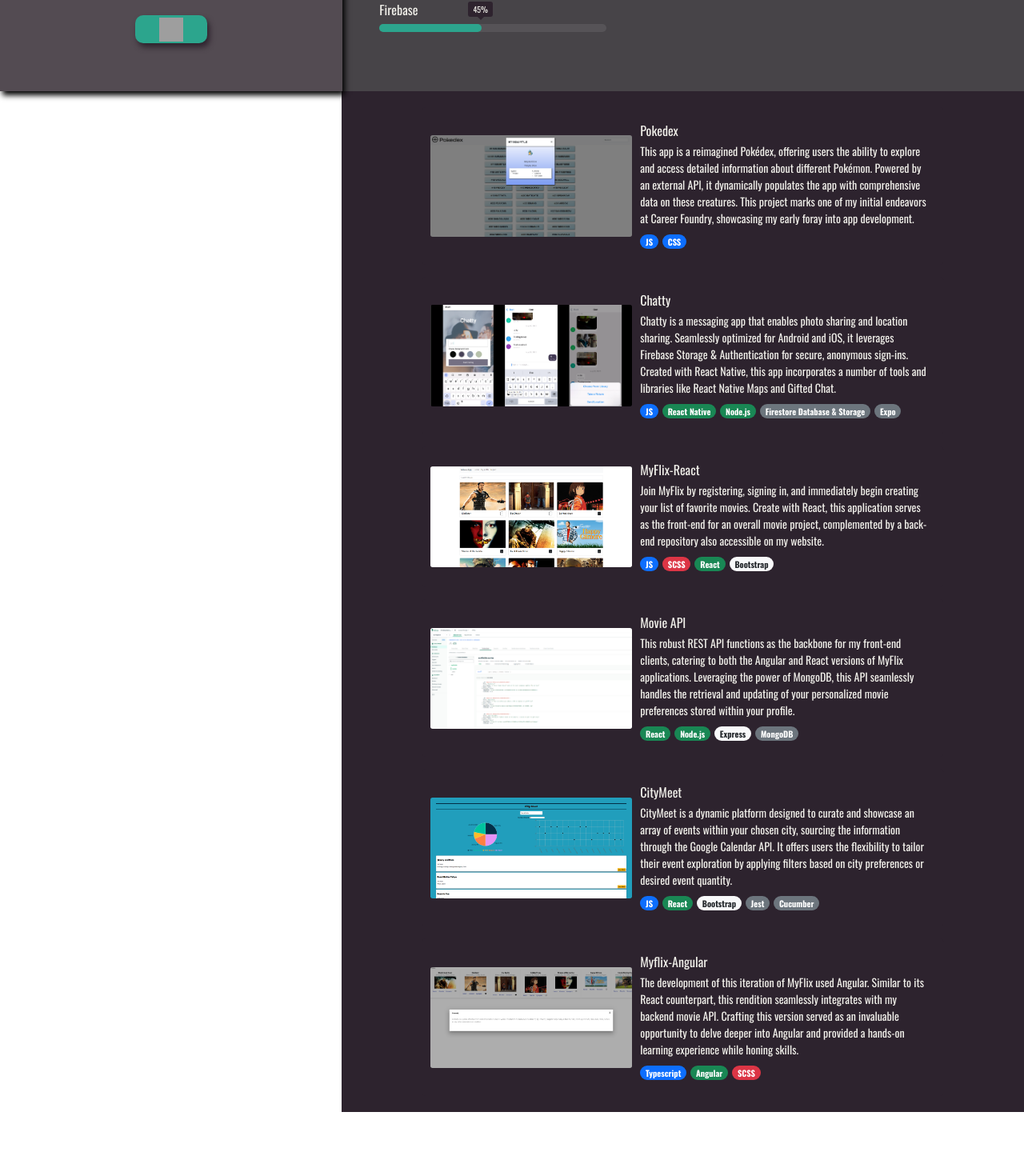
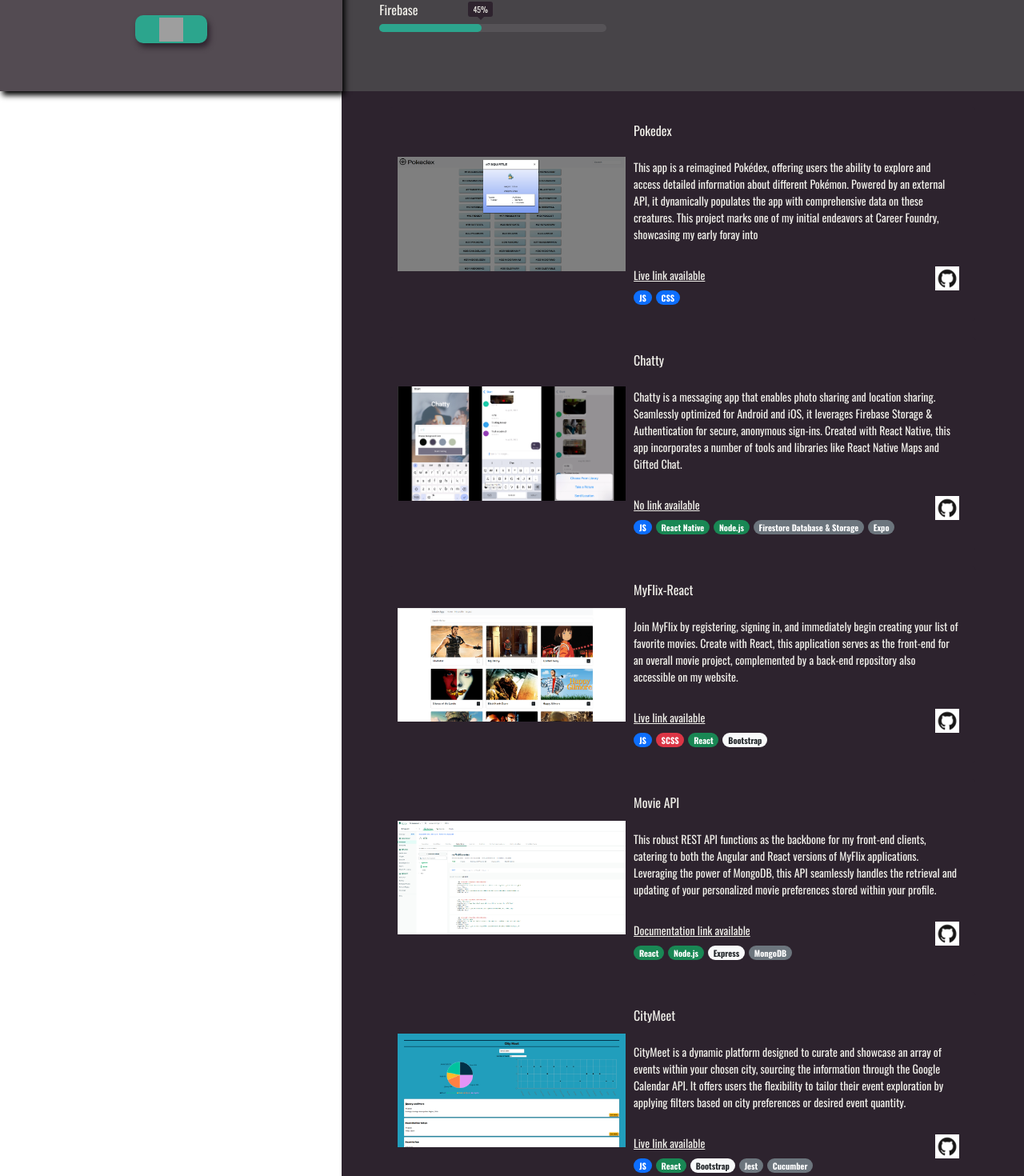
Before and after one commit to GenAnderson/WebProfile, a React (Create React App) app: page / in a window 1280 px wide. Shown: the part 686-2156 px from the top of the page at 80% size. Before the commit the page ends 2076 px from the top, so only its background shows below. Built offline with nearby package versions, Linux system fonts and the light colour scheme; grey boxes are pictures that could not be loaded.

Commit message:
fixed projects layout issue

```diff
--- a/src/App.jsx
+++ b/src/App.jsx
@@ -3,6 +3,7 @@
 import About from "./components/about.component.jsx";
 
 import "./App.scss";
+import "./components/Projects.styles.scss";
 
 // bootstrap imports
 import "bootstrap/dist/css/bootstrap.min.css";
--- a/src/components/Nav.styles.scss
+++ b/src/components/Nav.styles.scss
@@ -24,7 +24,6 @@
     background-color: #2ca58d;
     margin-bottom: 5rem;
     border-radius: 1rem;
-    // border: black 0.2rem solid;
     padding: 0.2rem 3rem;
     align-self: center;
     box-shadow: 0.3rem 0.5rem 0.7rem #2e232e;
--- a/src/components/Projects.component.jsx
+++ b/src/components/Projects.component.jsx
@@ -27,26 +27,31 @@
   });
 
   return (
-    <div id="projects" className="ProjectsContainer">
-      <a
-        href="https://github.com/GenAnderson/pokedex"
-        target="_blank"
-        rel="noreferrer"
-        ref={cardRef1}
-        className={`${visible1 ? "shiftUp" : ""}`}
-      >
-        <Card>
+    <div id="projects" className="ProjectsContainer" container>
+      <Card ref={cardRef1} className={`${visible1 ? "shiftUp" : ""}`} row>
         <Card.Img src="pokedex.png"></Card.Img>
-          <Card.Body>
+        <Card.Body container>
           <Card.Title>Pokedex</Card.Title>
+
           <Card.Text>
             This app is a reimagined Pokédex, offering users the ability to
             explore and access detailed information about different Pokémon.
             Powered by an external API, it dynamically populates the app with
-              comprehensive data on these creatures. This project marks one of
-              my initial endeavors at Career Foundry, showcasing my early foray
-              into app development.
+            comprehensive data on these creatures. This project marks one of my
+            initial endeavors at Career Foundry, showcasing my early foray into
           </Card.Text>
+
+          <div class="cardLinks">
+            <Card.Link href="https://genanderson.github.io/pokedex/">
+              <u>Live link available</u>
+            </Card.Link>
+            <Card.Link
+              href="https://github.com/GenAnderson/pokedex"
+              className="gitHubLink"
+            >
+              <img src="whiteGitHub.png" alt="github icon" />
+            </Card.Link>
+          </div>
           <Stack direction="horizontal" gap={2}>
             <Badge pill bg="primary">
               JS
@@ -57,15 +62,8 @@
           </Stack>
         </Card.Body>
       </Card>
-      </a>
-      <a
-        href="https://github.com/GenAnderson/chat-demo"
-        target="_blank"
-        rel="noreferrer"
-        ref={cardRef2}
-        className={`${visible2 ? "shiftUp" : ""}`}
-      >
-        <Card>
+
+      <Card ref={cardRef2} className={`${visible2 ? "shiftUp" : ""}`}>
         <Card.Img src="Chatty.png"></Card.Img>
         <Card.Body>
           <Card.Title>Chatty</Card.Title>
@@ -76,6 +74,14 @@
             Created with React Native, this app incorporates a number of tools
             and libraries like React Native Maps and Gifted Chat.
           </Card.Text>
+          <div class="cardLinks">
+            <Card.Link href="#projects">
+              <u>No link available</u>
+            </Card.Link>
+            <Card.Link href="https://github.com/GenAnderson/chat-demo">
+              <img src="whiteGitHub.png" alt="github icon" />
+            </Card.Link>
+          </div>
           <Stack direction="horizontal" gap={2}>
             <Badge pill bg="primary">
               JS
@@ -95,16 +101,8 @@
           </Stack>
         </Card.Body>
       </Card>
-      </a>
 
-      <a
-        href="https://github.com/GenAnderson/myFlix-client"
-        target="_blank"
-        rel="noreferrer"
-        ref={cardRef3}
-        className={`${visible3 ? "shiftUp" : ""}`}
-      >
-        <Card>
+      <Card ref={cardRef3} className={`${visible3 ? "shiftUp" : ""}`}>
         <Card.Img src="MyFlix-client1.png"></Card.Img>
         <Card.Body>
           <Card.Title>MyFlix-React</Card.Title>
@@ -112,9 +110,16 @@
             Join MyFlix by registering, signing in, and immediately begin
             creating your list of favorite movies. Create with React, this
             application serves as the front-end for an overall movie project,
-              complemented by a back-end repository also accessible on my
-              website.
+            complemented by a back-end repository also accessible on my website.
           </Card.Text>
+          <div class="cardLinks">
+            <Card.Link href="https://bestmovielist.netlify.app/login">
+              <u>Live link available</u>
+            </Card.Link>
+            <Card.Link href="https://github.com/GenAnderson/myFlix-client">
+              <img src="whiteGitHub.png" alt="github icon" />
+            </Card.Link>
+          </div>
           <Stack direction="horizontal" gap={2}>
             <Badge pill bg="primary">
               JS
@@ -131,16 +136,8 @@
           </Stack>
         </Card.Body>
       </Card>
-      </a>
 
-      <a
-        href="https://github.com/GenAnderson/movieAPI"
-        target="_blank"
-        rel="noreferrer"
-        ref={cardRef4}
-        className={`${visible4 ? "shiftUp" : ""}`}
-      >
-        <Card>
+      <Card ref={cardRef4} className={`${visible4 ? "shiftUp" : ""}`}>
         <Card.Img src="MovieApp2.png"></Card.Img>
         <Card.Body>
           <Card.Title>Movie API</Card.Title>
@@ -151,6 +148,14 @@
             handles the retrieval and updating of your personalized movie
             preferences stored within your profile.
           </Card.Text>
+          <div class="cardLinks">
+            <Card.Link href="https://movieapi-yazx.onrender.com/documentation.html">
+              <u>Documentation link available</u>
+            </Card.Link>
+            <Card.Link href="https://github.com/GenAnderson/movieAPI">
+              <img src="whiteGitHub.png" alt="github icon" />
+            </Card.Link>
+          </div>
           <Stack direction="horizontal" gap={2}>
             <Badge pill bg="success">
               React
@@ -167,26 +172,26 @@
           </Stack>
         </Card.Body>
       </Card>
-      </a>
 
-      <a
-        href="https://github.com/GenAnderson/citymeet"
-        target="_blank"
-        rel="noreferrer"
-        ref={cardRef5}
-        className={`${visible5 ? "shiftUp" : ""}`}
-      >
-        <Card>
+      <Card ref={cardRef5} className={`${visible5 ? "shiftUp" : ""}`}>
         <Card.Img src="CityMeet.png"></Card.Img>
         <Card.Body>
           <Card.Title>CityMeet</Card.Title>
           <Card.Text>
             CityMeet is a dynamic platform designed to curate and showcase an
             array of events within your chosen city, sourcing the information
-              through the Google Calendar API. It offers users the flexibility
-              to tailor their event exploration by applying filters based on
-              city preferences or desired event quantity.
+            through the Google Calendar API. It offers users the flexibility to
+            tailor their event exploration by applying filters based on city
+            preferences or desired event quantity.
           </Card.Text>
+          <div class="cardLinks">
+            <Card.Link href="https://genanderson.github.io/citymeet/">
+              <u>Live link available</u>
+            </Card.Link>
+            <Card.Link href="https://github.com/GenAnderson/citymeet">
+              <img src="whiteGitHub.png" alt="github icon" />
+            </Card.Link>
+          </div>
           <Stack direction="horizontal" gap={2}>
             <Badge pill bg="primary">
               JS
@@ -206,26 +211,26 @@
           </Stack>
         </Card.Body>
       </Card>
-      </a>
 
-      <a
-        href="https://github.com/GenAnderson/myFlix-Angular"
-        target="_blank"
-        rel="noreferrer"
-        ref={cardRef6}
-        className={`${visible6 ? "shiftUp" : ""}`}
-      >
-        <Card>
+      <Card ref={cardRef6} className={`${visible6 ? "shiftUp" : ""}`}>
         <Card.Img src="MyFlix-angular1.png"></Card.Img>
         <Card.Body>
           <Card.Title>Myflix-Angular</Card.Title>
           <Card.Text>
-              The development of this iteration of MyFlix used Angular. Similar
-              to its React counterpart, this rendition seamlessly integrates
-              with my backend movie API. Crafting this version served as an
-              invaluable opportunity to delve deeper into Angular and provided a
-              hands-on learning experience while honing skills.
+            The development of this iteration of MyFlix used Angular. Similar to
+            its React counterpart, this rendition seamlessly integrates with my
+            backend movie API. Crafting this version served as an invaluable
+            opportunity to delve deeper into Angular and provided a hands-on
+            learning experience while honing skills.
           </Card.Text>
+          <div class="cardLinks">
+            <Card.Link href="https://genanderson.github.io/myFlix-Angular/welcome">
+              <u>Live link available</u>
+            </Card.Link>
+            <Card.Link href="https://github.com/GenAnderson/myFlix-Angular">
+              <img src="whiteGitHub.png" alt="github icon" />
+            </Card.Link>
+          </div>
           <Stack direction="horizontal" gap={2}>
             <Badge pill bg="primary">
               Typescript
@@ -239,7 +244,6 @@
           </Stack>
         </Card.Body>
       </Card>
-      </a>
     </div>
   );
 };
--- a/src/components/Projects.styles.scss
+++ b/src/components/Projects.styles.scss
@@ -1,14 +1,19 @@
 .ProjectsContainer {
   background-color: #2d232e;
-  // height: 100%;
-  // width: 100%;
   padding: 2rem;
   display: flex;
   flex-direction: column;
   align-items: center;
   justify-content: center;
-  gap: 1.5rem;
+  gap: 2rem;
   font-size: 1.4rem;
+  transition: ease-in-out 0.5s;
+
+  &:hover {
+    .card {
+      filter: grayscale(1);
+    }
+  }
 
   a {
     display: flex;
@@ -19,28 +24,49 @@
   .card {
     flex-direction: row;
     background-color: #2d232e;
-    max-width: 80%;
-    align-items: center;
+    max-width: 90%;
     color: #f1f0ea;
     padding: 1rem;
     border: none;
+    transition: 0.3s ease;
+    transform: translateY(5rem);
 
     &:hover {
       background-color: #534b52;
       transition: ease 0.1s;
       transform: translate(0.1rem, -0.3rem);
-      cursor: pointer;
       box-shadow: 0.3rem 0.5rem 0.7rem black;
+      filter: grayscale(0);
     }
   }
 
   .card-title {
     font-size: 1.6rem;
   }
+
   .card-img {
     width: 40%;
     object-fit: contain;
   }
+
+  .card-text {
+    padding: 2rem 0rem;
+  }
+  .cardLinks {
+    display: flex;
+    justify-content: space-between;
+  }
+  .card-link {
+    border-radius: 0.5rem;
+    transform: translateY(0);
+    img {
+      max-width: 3rem;
+    }
+    &:hover {
+      color: #f1f0eab4;
+    }
+  }
+
   .shiftUp {
     transition: transform 0.5s;
     transform: translateY(0rem);
```
Also changed, not shown: public/whiteGitHub.png (added). Lines whose indentation alone changed are shown as unchanged.
